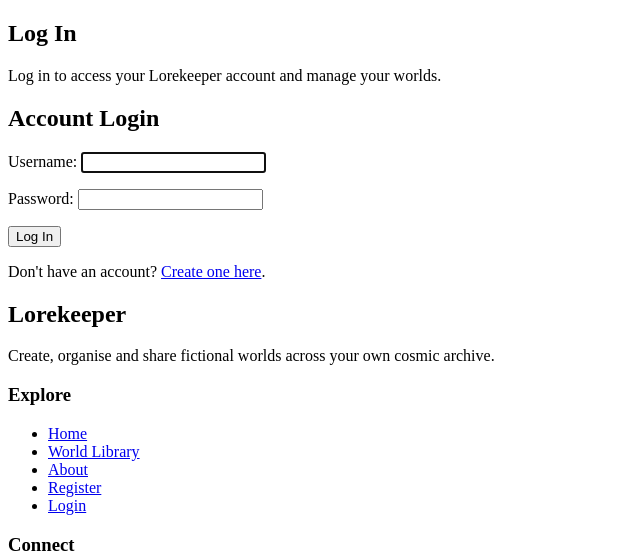
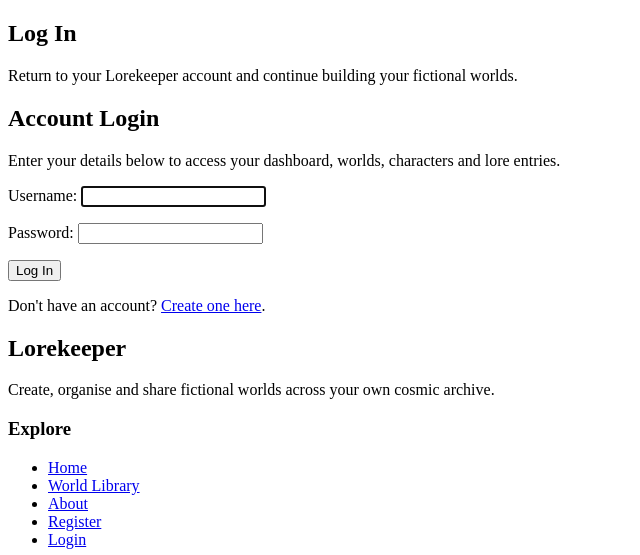
Before and after one commit to CtrlAltKismet/lorekeeper, a Django app: page /login/ in a window 1280 px wide. Shown: the part 132-687 px from the top of the page, without its empty margins (0-640 px from the left). Run offline with Django 5.2, Linux system fonts and the light colour scheme.

Commit message:
Updated login form with classes ready for styling

```diff
--- a/worlds/templates/worlds/login.html
+++ b/worlds/templates/worlds/login.html
@@ -3,27 +3,45 @@
 {% block title %}Login | Lorekeeper{% endblock %}
 
 {% block content %}
-<section>
+<section class="hero-panel">
     <h1>Log In</h1>
+
     <p>
-        Log in to access your Lorekeeper account and manage your worlds.
+        Return to your Lorekeeper account and continue building your fictional worlds.
     </p>
 </section>
 
-<section>
+<section class="content-panel auth-panel">
     <h2>Account Login</h2>
 
-    <form method="POST">
+    <p>
+        Enter your details below to access your dashboard, worlds, characters and lore entries.
+    </p>
+
+    <form method="POST" class="auth-form">
         {% csrf_token %}
+
+        {% if form.errors %}
+            <div class="message message-error">
+                <h2>Login unsuccessful</h2>
+                <p>
+                    Please check your username and password, then try again.
+                </p>
+            </div>
+        {% endif %}
 
         {{ form.as_p }}
 
-        <button type="submit">Log In</button>
+        <button type="submit" class="button">
+            Log In
+        </button>
     </form>
 
-    <p>
-        Don't have an account?
-        <a href="{% url 'register' %}">Create one here</a>.
-    </p>
+    <div class="action-row">
+        <p>
+            Don't have an account?
+            <a href="{% url 'register' %}">Create one here</a>.
+        </p>
+    </div>
 </section>
 {% endblock %}
```
